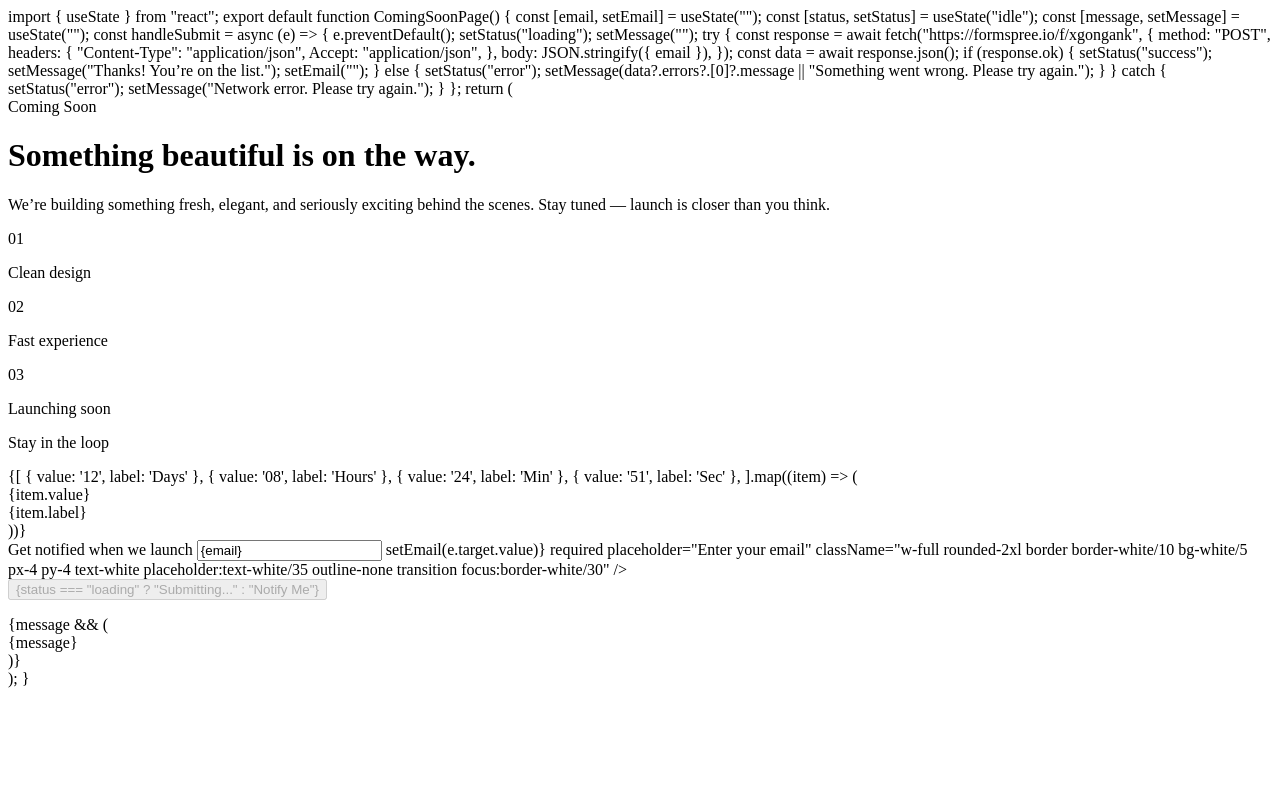
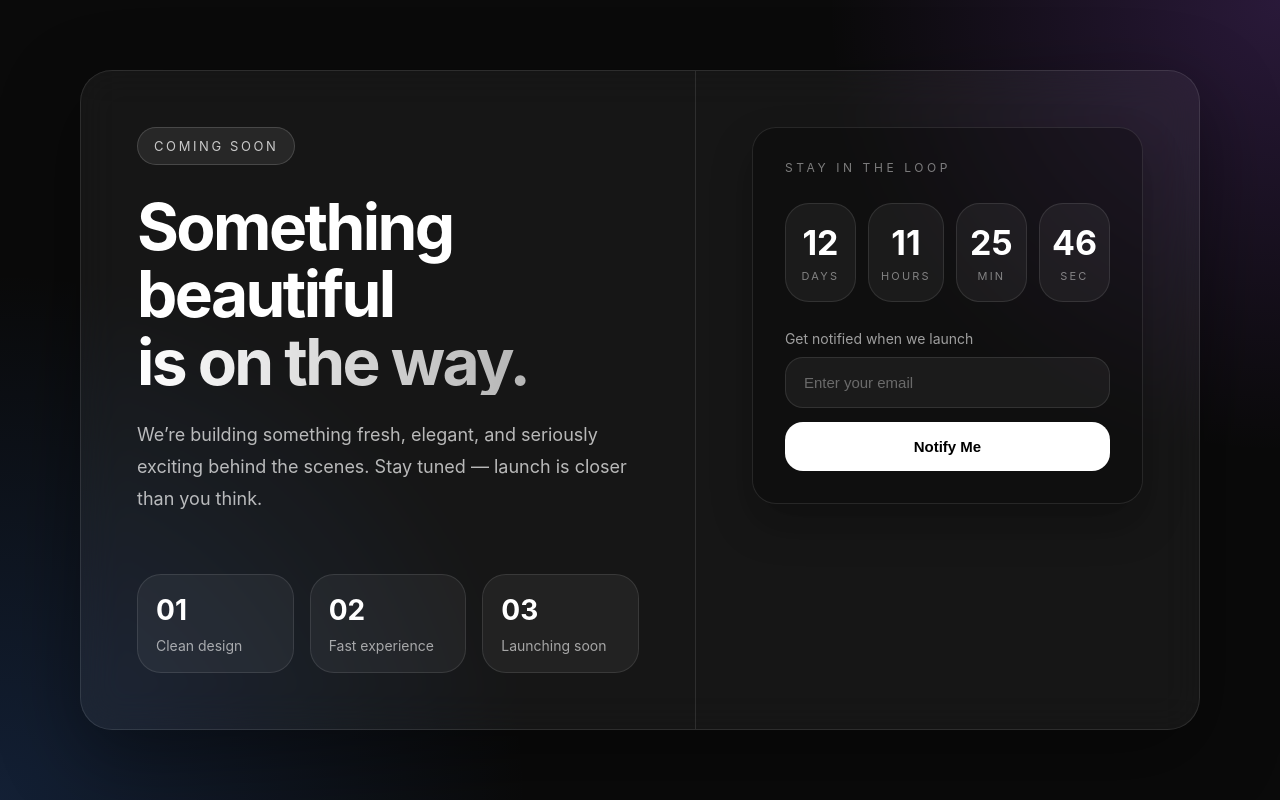
Before and after one commit to BdejongeDev/youthtennis, a plain HTML site: page index.html in a window 1280 px wide. Drawn offline with Linux system fonts and the light colour scheme.

Commit message:
Refactor Coming Soon page and update styles

```diff
--- a/index.html
+++ b/index.html
@@ -1,142 +1,442 @@
-import { useState } from "react";
+<!DOCTYPE html>
+<html lang="en">
+  <head>
+    <meta charset="UTF-8" />
+    <meta name="viewport" content="width=device-width, initial-scale=1.0" />
+    <title>Coming Soon</title>
+    <style>
+      * {
+        box-sizing: border-box;
+      }
 
-export default function ComingSoonPage() {
-  const [email, setEmail] = useState("");
-  const [status, setStatus] = useState("idle");
-  const [message, setMessage] = useState("");
+      body {
+        margin: 0;
+        font-family: Inter, Arial, sans-serif;
+        background: #0a0a0a;
+        color: #ffffff;
+        min-height: 100vh;
+        overflow: hidden;
+      }
 
-  const handleSubmit = async (e) => {
-    e.preventDefault();
-    setStatus("loading");
-    setMessage("");
+      .background {
+        position: fixed;
+        inset: 0;
+        background:
+          radial-gradient(circle at top right, rgba(168, 85, 247, 0.2), transparent 30%),
+          radial-gradient(circle at bottom left, rgba(59, 130, 246, 0.18), transparent 35%),
+          #0a0a0a;
+        z-index: 0;
+      }
 
-    try {
-      const response = await fetch("https://formspree.io/f/xgongank", {
-        method: "POST",
-        headers: {
-          "Content-Type": "application/json",
-          Accept: "application/json",
-        },
-        body: JSON.stringify({ email }),
-      });
+      .wrapper {
+        position: relative;
+        z-index: 1;
+        min-height: 100vh;
+        display: flex;
+        align-items: center;
+        justify-content: center;
+        padding: 24px;
+      }
 
-      const data = await response.json();
+      .card {
+        width: 100%;
+        max-width: 1120px;
+        border: 1px solid rgba(255, 255, 255, 0.1);
+        background: rgba(255, 255, 255, 0.05);
+        backdrop-filter: blur(20px);
+        border-radius: 32px;
+        box-shadow: 0 25px 80px rgba(0, 0, 0, 0.4);
+        overflow: hidden;
+      }
 
-      if (response.ok) {
-        setStatus("success");
-        setMessage("Thanks! You’re on the list.");
-        setEmail("");
-      } else {
-        setStatus("error");
-        setMessage(data?.errors?.[0]?.message || "Something went wrong. Please try again.");
+      .grid {
+        display: grid;
+        grid-template-columns: 1.1fr 0.9fr;
       }
-    } catch {
-      setStatus("error");
-      setMessage("Network error. Please try again.");
-    }
-  };
 
-  return (
-    <div className="min-h-screen bg-neutral-950 text-white relative overflow-hidden">
-      <div className="absolute inset-0 bg-[radial-gradient(circle_at_top_right,rgba(168,85,247,0.2),transparent_30%),radial-gradient(circle_at_bottom_left,rgba(59,130,246,0.18),transparent_35%)]" />
+      .left,
+      .right {
+        padding: 56px;
+      }
 
-      <div className="relative z-10 flex min-h-screen items-center justify-center px-6 py-12">
-        <div className="w-full max-w-5xl rounded-[32px] border border-white/10 bg-white/5 backdrop-blur-xl shadow-2xl">
-          <div className="grid lg:grid-cols-2">
-            <div className="p-8 sm:p-12 lg:p-14 flex flex-col justify-between border-b lg:border-b-0 lg:border-r border-white/10">
-              <div>
-                <div className="inline-flex items-center rounded-full border border-white/15 bg-white/8 px-4 py-1.5 text-sm tracking-[0.2em] uppercase text-white/70">
-                  Coming Soon
+      .left {
+        border-right: 1px solid rgba(255, 255, 255, 0.1);
+        display: flex;
+        flex-direction: column;
+        justify-content: space-between;
+      }
+
+      .badge {
+        display: inline-flex;
+        align-items: center;
+        padding: 10px 16px;
+        border-radius: 999px;
+        border: 1px solid rgba(255, 255, 255, 0.15);
+        background: rgba(255, 255, 255, 0.08);
+        font-size: 13px;
+        letter-spacing: 0.2em;
+        text-transform: uppercase;
+        color: rgba(255, 255, 255, 0.75);
+      }
+
+      h1 {
+        margin: 28px 0 0;
+        font-size: 64px;
+        line-height: 1.05;
+        letter-spacing: -0.04em;
+      }
+
+      .gradient-text {
+        display: block;
+        background: linear-gradient(to right, #ffffff, rgba(255, 255, 255, 0.6));
+        -webkit-background-clip: text;
+        -webkit-text-fill-color: transparent;
+        background-clip: text;
+      }
+
+      .description {
+        margin-top: 24px;
+        max-width: 560px;
+        font-size: 18px;
+        line-height: 1.8;
+        color: rgba(255, 255, 255, 0.7);
+      }
+
+      .features {
+        margin-top: 40px;
+        display: grid;
+        grid-template-columns: repeat(3, 1fr);
+        gap: 16px;
+      }
+
+      .feature,
+      .countdown-item,
+      .message,
+      .panel {
+        border: 1px solid rgba(255, 255, 255, 0.1);
+        background: rgba(255, 255, 255, 0.05);
+        border-radius: 24px;
+      }
+
+      .feature {
+        padding: 18px;
+      }
+
+      .feature strong {
+        display: block;
+        font-size: 28px;
+      }
+
+      .feature span {
+        display: block;
+        margin-top: 10px;
+        font-size: 14px;
+        color: rgba(255, 255, 255, 0.6);
+      }
+
+      .panel {
+        background: rgba(0, 0, 0, 0.3);
+        padding: 32px;
+        box-shadow: 0 20px 40px rgba(0, 0, 0, 0.25);
+      }
+
+      .eyebrow {
+        font-size: 12px;
+        letter-spacing: 0.3em;
+        text-transform: uppercase;
+        color: rgba(255, 255, 255, 0.45);
+      }
+
+      .countdown {
+        margin-top: 28px;
+        display: grid;
+        grid-template-columns: repeat(4, 1fr);
+        gap: 12px;
+        text-align: center;
+      }
+
+      .countdown-item {
+        padding: 18px 12px;
+      }
+
+      .countdown-value {
+        font-size: 34px;
+        font-weight: 700;
+      }
+
+      .countdown-label {
+        margin-top: 6px;
+        font-size: 11px;
+        letter-spacing: 0.2em;
+        text-transform: uppercase;
+        color: rgba(255, 255, 255, 0.45);
+      }
+
+      form {
+        margin-top: 28px;
+      }
+
+      label {
+        display: block;
+        margin-bottom: 10px;
+        font-size: 14px;
+        color: rgba(255, 255, 255, 0.6);
+      }
+
+      input {
+        width: 100%;
+        padding: 16px 18px;
+        border-radius: 18px;
+        border: 1px solid rgba(255, 255, 255, 0.1);
+        background: rgba(255, 255, 255, 0.05);
+        color: #ffffff;
+        font-size: 15px;
+        outline: none;
+        transition: border-color 0.2s ease;
+      }
+
+      input::placeholder {
+        color: rgba(255, 255, 255, 0.35);
+      }
+
+      input:focus {
+        border-color: rgba(255, 255, 255, 0.3);
+      }
+
+      button {
+        width: 100%;
+        margin-top: 14px;
+        padding: 16px 18px;
+        border: 0;
+        border-radius: 18px;
+        background: #ffffff;
+        color: #000000;
+        font-size: 15px;
+        font-weight: 600;
+        cursor: pointer;
+        transition: transform 0.2s ease, opacity 0.2s ease;
+      }
+
+      button:hover {
+        transform: scale(1.01);
+      }
+
+      button:disabled {
+        opacity: 0.7;
+        cursor: not-allowed;
+      }
+
+      .message {
+        margin-top: 16px;
+        padding: 14px 16px;
+        font-size: 14px;
+        color: rgba(255, 255, 255, 0.85);
+      }
+
+      .message.error {
+        color: rgba(255, 255, 255, 0.72);
+      }
+
+      @media (max-width: 960px) {
+        body {
+          overflow: auto;
+        }
+
+        .grid {
+          grid-template-columns: 1fr;
+        }
+
+        .left {
+          border-right: 0;
+          border-bottom: 1px solid rgba(255, 255, 255, 0.1);
+        }
+
+        .left,
+        .right {
+          padding: 32px;
+        }
+
+        h1 {
+          font-size: 46px;
+        }
+      }
+
+      @media (max-width: 640px) {
+        .features,
+        .countdown {
+          grid-template-columns: repeat(2, 1fr);
+        }
+
+        h1 {
+          font-size: 38px;
+        }
+
+        .description {
+          font-size: 16px;
+        }
+      }
+    </style>
+  </head>
+  <body>
+    <div class="background"></div>
+
+    <div class="wrapper">
+      <div class="card">
+        <div class="grid">
+          <section class="left">
+            <div>
+              <div class="badge">Coming Soon</div>
+
+              <h1>
+                Something beautiful
+                <span class="gradient-text">is on the way.</span>
+              </h1>
+
+              <p class="description">
+                We’re building something fresh, elegant, and seriously exciting behind the scenes.
+                Stay tuned — launch is closer than you think.
+              </p>
+            </div>
+
+            <div class="features">
+              <div class="feature">
+                <strong>01</strong>
+                <span>Clean design</span>
+              </div>
+              <div class="feature">
+                <strong>02</strong>
+                <span>Fast experience</span>
+              </div>
+              <div class="feature">
+                <strong>03</strong>
+                <span>Launching soon</span>
+              </div>
+            </div>
+          </section>
+
+          <section class="right">
+            <div class="panel">
+              <div class="eyebrow">Stay in the loop</div>
+
+              <div class="countdown">
+                <div class="countdown-item">
+                  <div class="countdown-value" id="days">00</div>
+                  <div class="countdown-label">Days</div>
                 </div>
-
-                <h1 className="mt-8 text-5xl sm:text-6xl font-semibold leading-tight tracking-tight">
-                  Something beautiful
-                  <span className="block bg-gradient-to-r from-white to-white/60 bg-clip-text text-transparent">
-                    is on the way.
-                  </span>
-                </h1>
-
-                <p className="mt-6 max-w-xl text-base sm:text-lg leading-8 text-white/70">
-                  We’re building something fresh, elegant, and seriously exciting behind the scenes. Stay tuned — launch is closer than you think.
-                </p>
+                <div class="countdown-item">
+                  <div class="countdown-value" id="hours">00</div>
+                  <div class="countdown-label">Hours</div>
+                </div>
+                <div class="countdown-item">
+                  <div class="countdown-value" id="minutes">00</div>
+                  <div class="countdown-label">Min</div>
+                </div>
+                <div class="countdown-item">
+                  <div class="countdown-value" id="seconds">00</div>
+                  <div class="countdown-label">Sec</div>
+                </div>
               </div>
 
-              <div className="mt-10 grid grid-cols-3 gap-4">
-                <div className="rounded-2xl border border-white/10 bg-white/5 p-4">
-                  <p className="text-2xl font-semibold">01</p>
-                  <p className="mt-2 text-sm text-white/60">Clean design</p>
-                </div>
-                <div className="rounded-2xl border border-white/10 bg-white/5 p-4">
-                  <p className="text-2xl font-semibold">02</p>
-                  <p className="mt-2 text-sm text-white/60">Fast experience</p>
-                </div>
-                <div className="rounded-2xl border border-white/10 bg-white/5 p-4">
-                  <p className="text-2xl font-semibold">03</p>
-                  <p className="mt-2 text-sm text-white/60">Launching soon</p>
-                </div>
-              </div>
+              <form id="notify-form">
+                <label for="email">Get notified when we launch</label>
+                <input
+                  id="email"
+                  name="email"
+                  type="email"
+                  placeholder="Enter your email"
+                  required
+                />
+                <button type="submit" id="submit-button">Notify Me</button>
+              </form>
+
+              <div id="form-message" class="message" style="display: none;"></div>
             </div>
-
-            <div className="p-8 sm:p-12 lg:p-14 flex flex-col justify-center">
-              <div className="rounded-[28px] border border-white/10 bg-black/30 p-8 shadow-xl">
-                <p className="text-sm uppercase tracking-[0.3em] text-white/45">Stay in the loop</p>
-
-                <div className="mt-8 grid grid-cols-4 gap-3 text-center">
-                  {[
-                    { value: '12', label: 'Days' },
-                    { value: '08', label: 'Hours' },
-                    { value: '24', label: 'Min' },
-                    { value: '51', label: 'Sec' },
-                  ].map((item) => (
-                    <div key={item.label} className="rounded-2xl border border-white/10 bg-white/5 p-4">
-                      <div className="text-2xl sm:text-3xl font-semibold">{item.value}</div>
-                      <div className="mt-1 text-xs uppercase tracking-widest text-white/45">{item.label}</div>
-                    </div>
-                  ))}
-                </div>
-
-                <form onSubmit={handleSubmit} className="mt-8 space-y-4">
-                  <div>
-                    <label htmlFor="email" className="mb-2 block text-sm text-white/60">
-                      Get notified when we launch
-                    </label>
-                    <input
-                      id="email"
-                      type="email"
-                      name="email"
-                      value={email}
-                      onChange={(e) => setEmail(e.target.value)}
-                      required
-                      placeholder="Enter your email"
-                      className="w-full rounded-2xl border border-white/10 bg-white/5 px-4 py-4 text-white placeholder:text-white/35 outline-none transition focus:border-white/30"
-                    />
-                  </div>
-
-                  <button
-                    type="submit"
-                    disabled={status === "loading"}
-                    className="w-full rounded-2xl bg-white px-5 py-4 text-sm font-medium text-black transition hover:scale-[1.01] disabled:cursor-not-allowed disabled:opacity-70"
-                  >
-                    {status === "loading" ? "Submitting..." : "Notify Me"}
-                  </button>
-                </form>
-
-                {message && (
-                  <div
-                    className={`mt-4 rounded-2xl border px-4 py-3 text-sm ${
-                      status === "success"
-                        ? "border-white/20 bg-white/10 text-white"
-                        : "border-white/10 bg-white/5 text-white/75"
-                    }`}
-                  >
-                    {message}
-                  </div>
-                )}
-              </div>
-            </div>
-          </div>
+          </section>
         </div>
       </div>
     </div>
-  );
-}
+
+    <script>
+      const launchDate = new Date();
+      launchDate.setDate(launchDate.getDate() + 12);
+      launchDate.setHours(18, 0, 0, 0);
+
+      const daysEl = document.getElementById('days');
+      const hoursEl = document.getElementById('hours');
+      const minutesEl = document.getElementById('minutes');
+      const secondsEl = document.getElementById('seconds');
+
+      function updateCountdown() {
+        const now = new Date().getTime();
+        const distance = launchDate.getTime() - now;
+
+        if (distance <= 0) {
+          daysEl.textContent = '00';
+          hoursEl.textContent = '00';
+          minutesEl.textContent = '00';
+          secondsEl.textContent = '00';
+          return;
+        }
+
+        const days = Math.floor(distance / (1000 * 60 * 60 * 24));
+        const hours = Math.floor((distance % (1000 * 60 * 60 * 24)) / (1000 * 60 * 60));
+        const minutes = Math.floor((distance % (1000 * 60 * 60)) / (1000 * 60));
+        const seconds = Math.floor((distance % (1000 * 60)) / 1000);
+
+        daysEl.textContent = String(days).padStart(2, '0');
+        hoursEl.textContent = String(hours).padStart(2, '0');
+        minutesEl.textContent = String(minutes).padStart(2, '0');
+        secondsEl.textContent = String(seconds).padStart(2, '0');
+      }
+
+      updateCountdown();
+      setInterval(updateCountdown, 1000);
+
+      const form = document.getElementById('notify-form');
+      const emailInput = document.getElementById('email');
+      const submitButton = document.getElementById('submit-button');
+      const formMessage = document.getElementById('form-message');
+
+      form.addEventListener('submit', async function (event) {
+        event.preventDefault();
+
+        submitButton.disabled = true;
+        submitButton.textContent = 'Submitting...';
+        formMessage.style.display = 'none';
+        formMessage.className = 'message';
+
+        try {
+          const response = await fetch('https://formspree.io/f/xgongank', {
+            method: 'POST',
+            headers: {
+              'Content-Type': 'application/json',
+              'Accept': 'application/json'
+            },
+            body: JSON.stringify({ email: emailInput.value })
+          });
+
+          const data = await response.json();
+
+          if (response.ok) {
+            formMessage.textContent = 'Thanks! You’re on the list.';
+            formMessage.style.display = 'block';
+            emailInput.value = '';
+          } else {
+            formMessage.textContent = (data.errors && data.errors[0] && data.errors[0].message)
+              ? data.errors[0].message
+              : 'Something went wrong. Please try again.';
+            formMessage.className = 'message error';
+            formMessage.style.display = 'block';
+          }
+        } catch (error) {
+          formMessage.textContent = 'Network error. Please try again.';
+          formMessage.className = 'message error';
+          formMessage.style.display = 'block';
+        } finally {
+          submitButton.disabled = false;
+          submitButton.textContent = 'Notify Me';
+        }
+      });
+    </script>
+  </body>
+</html>
```
